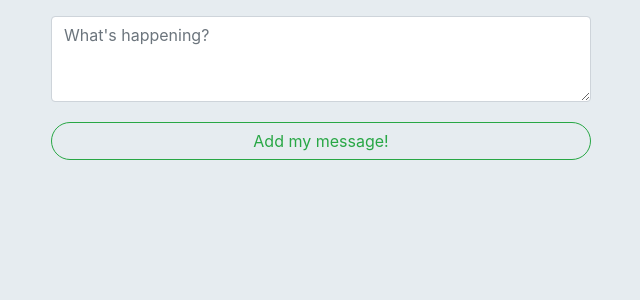
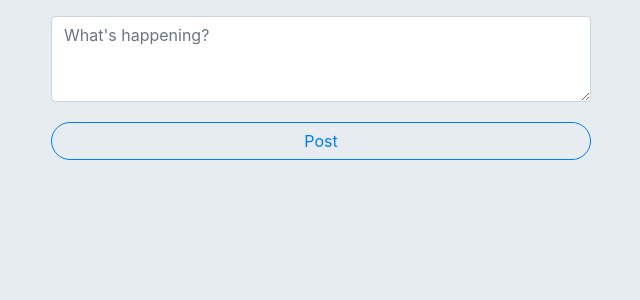
Before and after one commit to kathyn262/Waddle, a Flask app: template templates/messages/new.html in a window 1280 px wide. Shown: the part 46-346 px from the top of the page, without its empty margins (319-959 px from the left). Run offline with Flask 2, Linux system fonts and the light colour scheme; the template is opened without the code that fills it: values that come from a table or form of the project are taken from there, others are empty; some libraries are stand-ins or nearby versions.

Commit message:
changed submit button to post button

```diff
--- a/templates/messages/new.html
+++ b/templates/messages/new.html
@@ -15,7 +15,7 @@
           {% endif %}
           {{ form.text(placeholder="What's happening?", class="form-control", rows="3") }}
         </div>
-        <button class="btn btn-outline-success btn-block">Add my message!</button>
+        <button class="btn btn-outline-primary btn-block">Post</button>
       </form>
     </div>
   </div>
```
